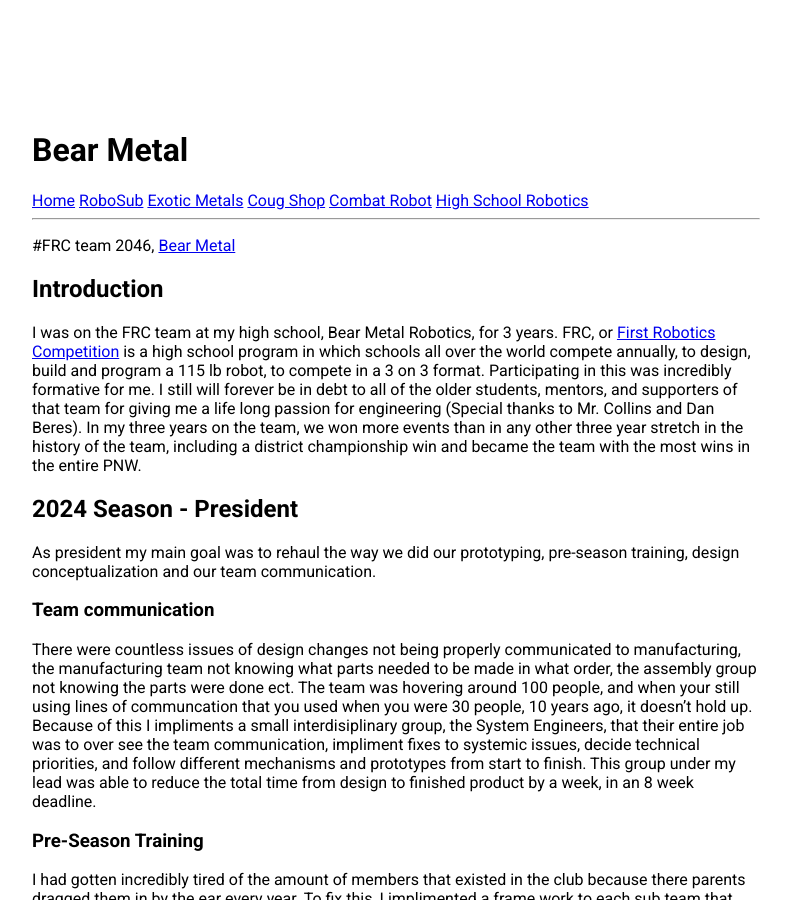
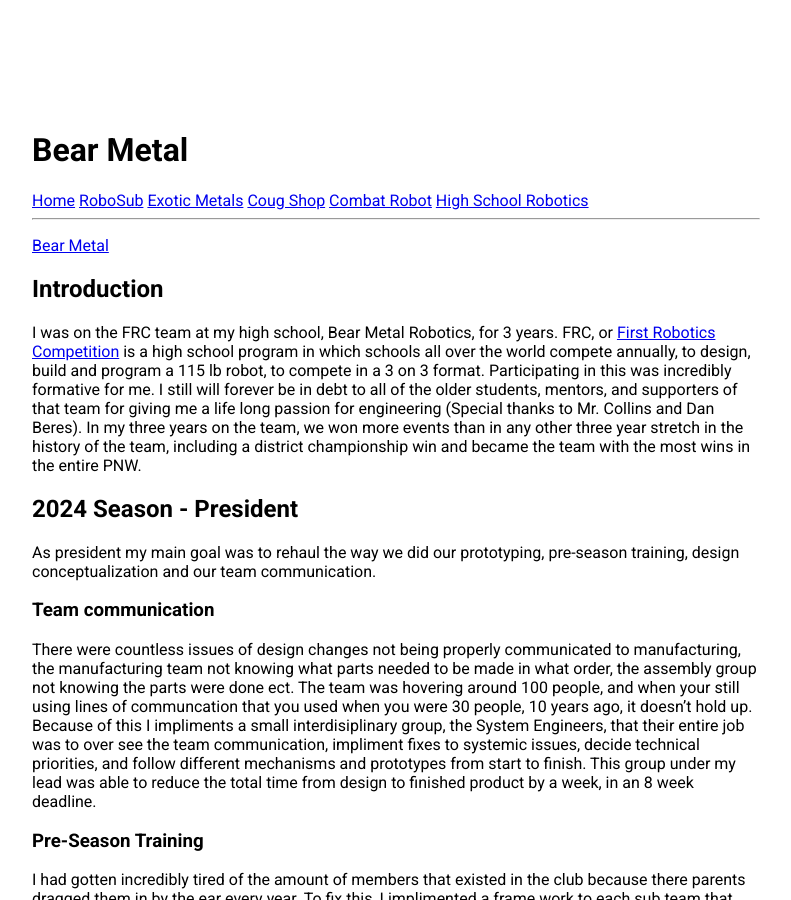
Before and after one commit to Brady-Hogg/Portfolio, a Jekyll site: the page built from bearmetal.md, in a window 1280 px wide and 900 px high. Shown: the whole window, without its empty margins (244-1035 px from the left). Built offline with Jekyll 4.4.1, drawn with Linux system fonts in a browser that asks for light colours.

Commit message:
Update bearmetal.md

```diff
--- a/bearmetal.md
+++ b/bearmetal.md
@@ -3,7 +3,7 @@ title: Bear Metal
 layout: main
 permalink: /bearmetal
 ---
-#FRC team 2046, [Bear Metal](https://tahomarobotics.org/)
+[Bear Metal](https://tahomarobotics.org/)
 ## Introduction
 I was on the FRC team at my high school, Bear Metal Robotics, for 3 years. FRC, or [First Robotics Competition](https://www.firstinspires.org/robotics/frc) is a high school program in which schools all over the world compete annually, to design, build and program a 115 lb robot, to compete in a 3 on 3 format. Participating in this was incredibly formative for me. I still will forever be in debt to all of the older students, mentors, and supporters of that team for giving me a life long passion for engineering (Special thanks to Mr. Collins and Dan Beres). In my three years on the team, we won more events than in any other three year stretch in the history of the team, including a district championship win and became the team with the most wins in the entire PNW.
 ## 2024 Season - President
```
